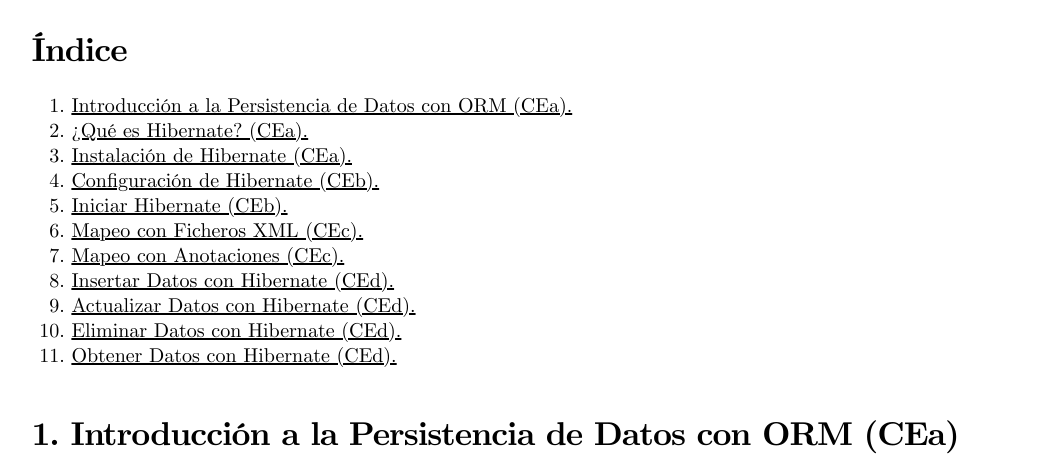
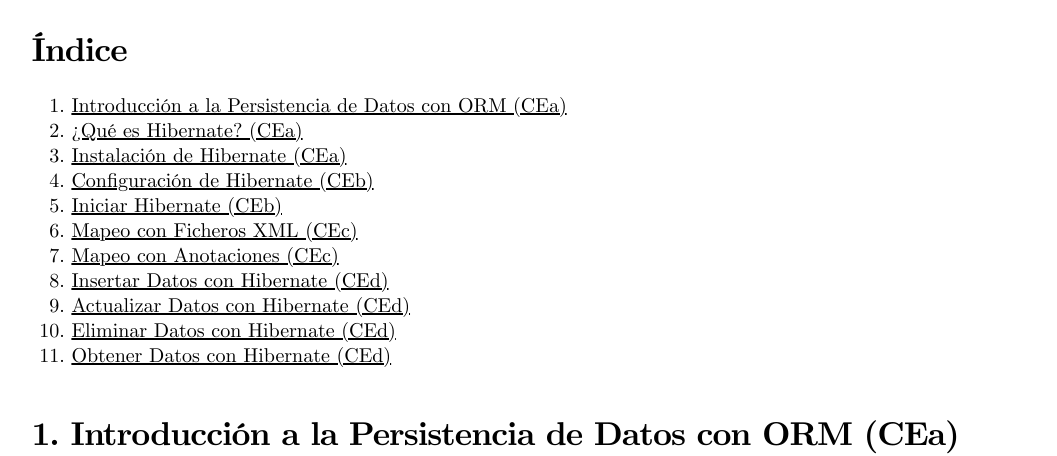
Before and after one commit to TeoRojas/teorojas.github.io, a Jekyll site: the page built from acceso-a-datos/UD03-teoria.md, in a window 1280 px wide and 900 px high, scrolled down 458 px. Shown: the part 167-623 px from the top of the window, without its empty margins (103-1160 px from the left). Built offline with Jekyll 4.4.1, drawn with Linux system fonts in a browser that asks for light colours; nearby versions of some CDN libraries.

```diff
--- a/acceso-a-datos/UD03-teoria.md
+++ b/acceso-a-datos/UD03-teoria.md
@@ -8,17 +8,17 @@ abstract: Sinopsis de la unidad 03
 ---
 
 # Índice
-1. [Introducción a la Persistencia de Datos con ORM (CEa).](#1-introducción-a-la-persistencia-de-datos-con-orm-cea)
-2. [¿Qué es Hibernate? (CEa).](#2-qué-es-hibernate-cea)
-3. [Instalación de Hibernate (CEa).](#3-instalación-de-hibernate-cea)
-4. [Configuración de Hibernate (CEb).](#4-configuración-de-hibernate-ceb)
-5. [Iniciar Hibernate (CEb).](#5-iniciar-hibernate-ceb)
-6. [Mapeo con Ficheros XML (CEc).](#6-mapeo-con-ficheros-xml-cec)
-7. [Mapeo con Anotaciones (CEc).](#7-mapeo-con-anotaciones-cec)
-8. [Insertar Datos con Hibernate (CEd).](#8-insertar-datos-con-hibernate-ced)
-9. [Actualizar Datos con Hibernate (CEd).](#9-actualizar-datos-con-hibernate-ced)
-10. [Eliminar Datos con Hibernate (CEd).](#10-eliminar-datos-con-hibernate-ced)
-11. [Obtener Datos con Hibernate (CEd).](#11-obtener-datos-con-hibernate-ced)
+1. [Introducción a la Persistencia de Datos con ORM (CEa)](#1-introducción-a-la-persistencia-de-datos-con-orm-cea)
+2. [¿Qué es Hibernate? (CEa)](#2-qué-es-hibernate-cea)
+3. [Instalación de Hibernate (CEa)](#3-instalación-de-hibernate-cea)
+4. [Configuración de Hibernate (CEb)](#4-configuración-de-hibernate-ceb)
+5. [Iniciar Hibernate (CEb)](#5-iniciar-hibernate-ceb)
+6. [Mapeo con Ficheros XML (CEc)](#6-mapeo-con-ficheros-xml-cec)
+7. [Mapeo con Anotaciones (CEc)](#7-mapeo-con-anotaciones-cec)
+8. [Insertar Datos con Hibernate (CEd)](#8-insertar-datos-con-hibernate-ced)
+9. [Actualizar Datos con Hibernate (CEd)](#9-actualizar-datos-con-hibernate-ced)
+10. [Eliminar Datos con Hibernate (CEd)](#10-eliminar-datos-con-hibernate-ced)
+11. [Obtener Datos con Hibernate (CEd)](#11-obtener-datos-con-hibernate-ced)
 
 
 <!--
```
Also changed, not shown: acceso-a-datos/index.md (+1 -1 lines).
